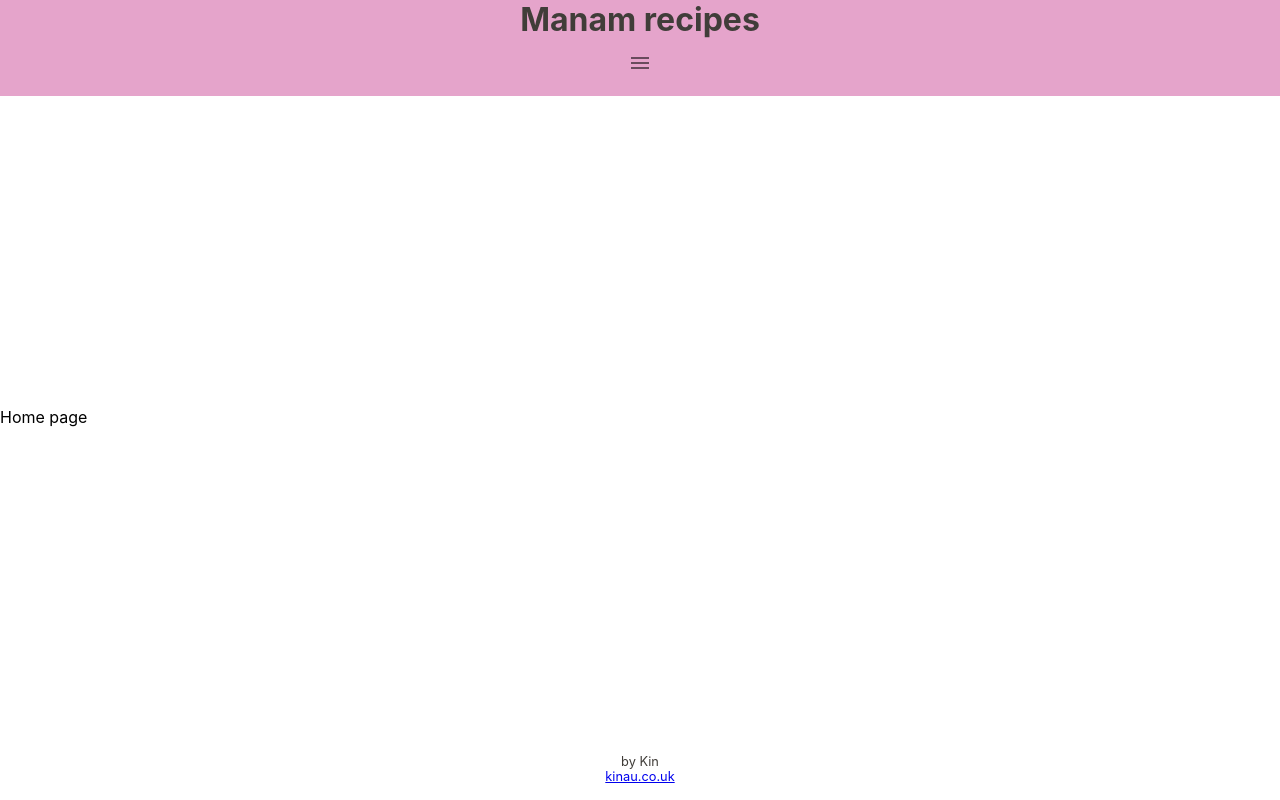
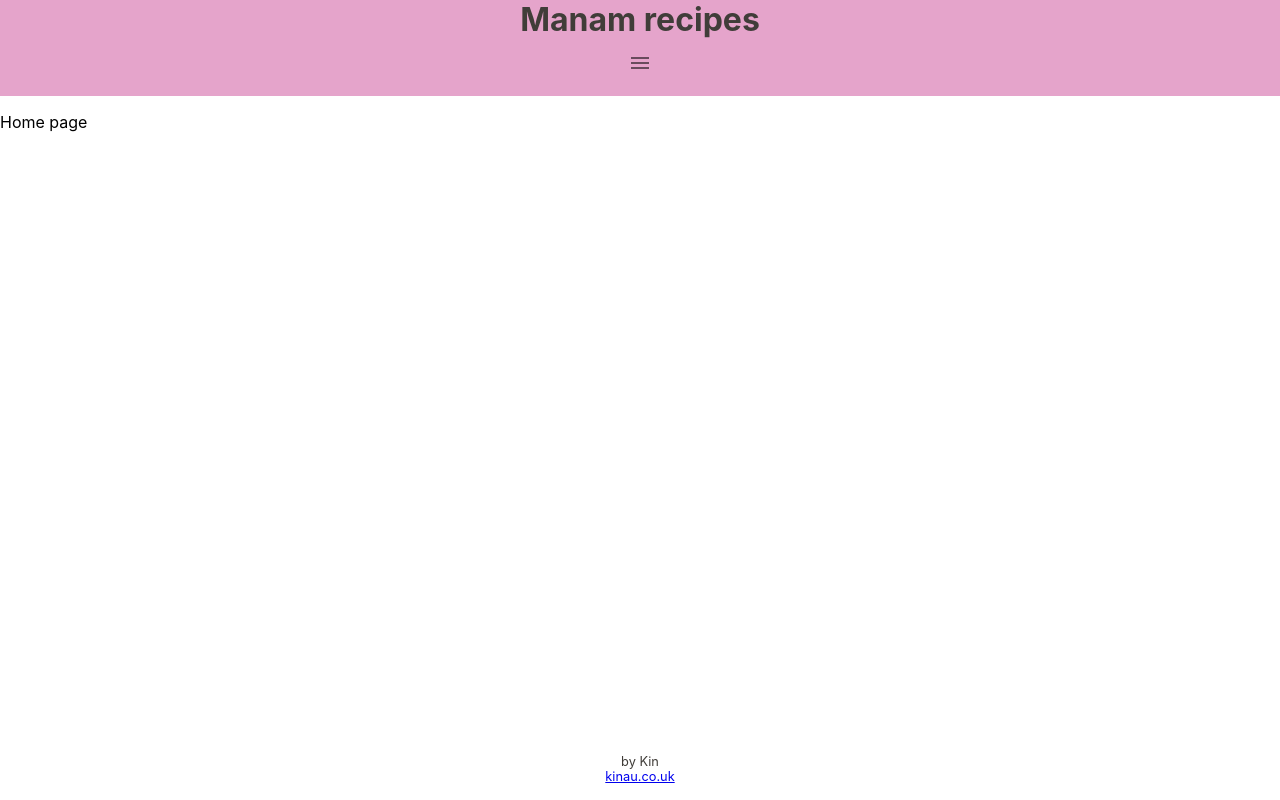
Before and after one commit to kin-au/manam-recipes, a React (Create React App) app: page / in a window 1280 px wide. Built offline with nearby package versions, Linux system fonts and the light colour scheme.

Commit message:
general page style

```diff
--- a/src/App.style.js
+++ b/src/App.style.js
@@ -16,4 +16,8 @@ const Container = styled.div`
   justify-content: space-between;
 `;
 
-export { GlobalStyle, Container };
+const Page = styled.div`
+  flex-grow: 1;
+`;
+
+export { GlobalStyle, Container, Page };
--- a/src/App.tsx
+++ b/src/App.tsx
@@ -23,6 +23,7 @@ const App = () => {
         <SC.GlobalStyle />
         <SC.Container>
           <Header />
+          <SC.Page>
             <Switch>
               <Route path="/about">
                 <About />
@@ -37,6 +38,7 @@ const App = () => {
                 <Home />
               </Route>
             </Switch>
+          </SC.Page>
           <Footer />
         </SC.Container>
       </BrowserRouter>
--- a/src/components/Header/Header.style.js
+++ b/src/components/Header/Header.style.js
@@ -5,6 +5,7 @@ const Header = styled.header`
   display: flex;
   flex-direction: column;
   align-items: center;
+  margin-bottom: 1rem;
   height: 6rem;
   width: 100%;
   background-color: ${lightTheme.colors.background};
```
Lines whose indentation alone changed are shown as unchanged.
